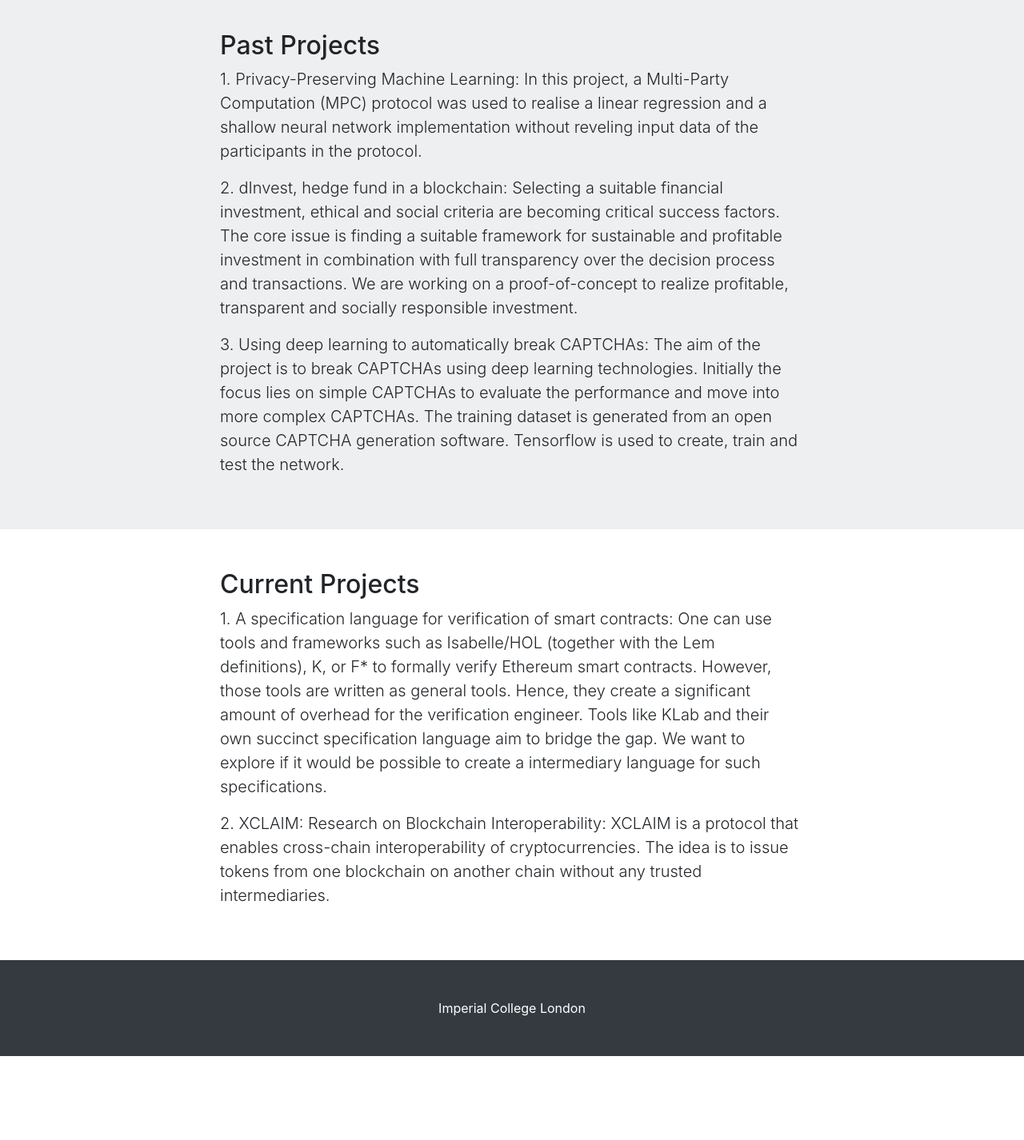
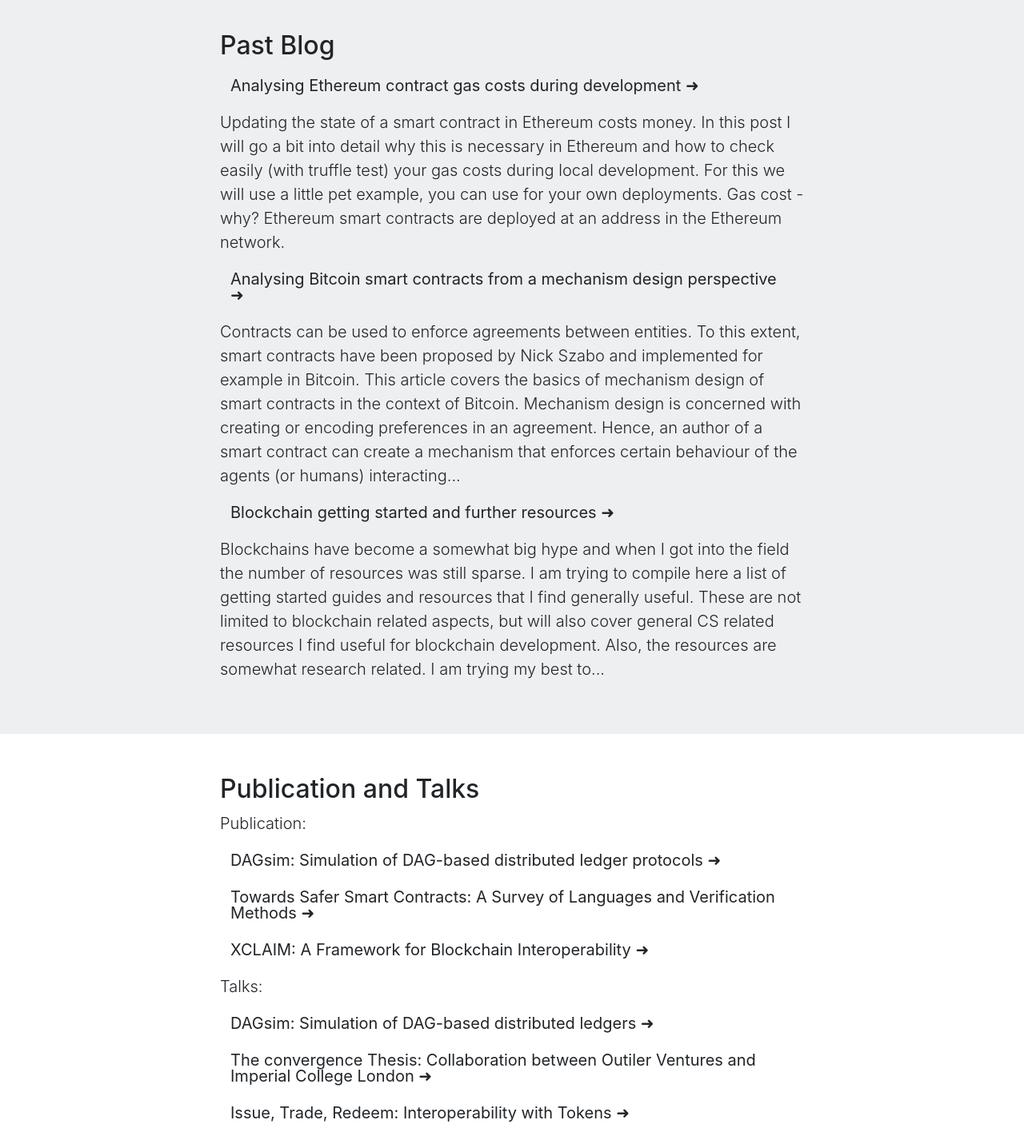
Before and after one commit to cottand/SmartContractsWebDev, a plain HTML site: page aboutDominik.html in a window 1280 px wide. Shown: the part 800-2226 px from the top of the page at 80% size. Before the commit the page ends 2121 px from the top, so only its background shows below. Drawn offline with Linux system fonts and the light colour scheme.

Commit message:
change about Dominik

```diff
--- a/aboutDominik.html
+++ b/aboutDominik.html
@@ -70,7 +70,7 @@
     <div class="container">
         <div class="row">
             <div class="col-lg-8 mx-auto">
-                <h2>About this page</h2>
+                <h2>Biography</h2>
                 <p class="lead">Dominik is a research assistant at the Centre for Cryptocurrency Research and Engineering at the Imperial College London.
                   He is working on his PhD degree to bring multi-agent systems onto a distributed ledger.
                   Also, he coordinates research activities with Outlier Ventures to advance the current state of blockchain and distributed ledger technologies with other technologies such as deep learning, IoT, identity management, and bots.
@@ -90,23 +90,34 @@
     <div class="container">
         <div class="row">
             <div class="col-lg-8 mx-auto">
-                <h2>Past Projects</h2>
-                <p class="lead">1. Privacy-Preserving Machine Learning:
-                  In this project, a Multi-Party Computation (MPC) protocol was used to realise a linear regression and
-                   a shallow neural network implementation without reveling input data of the participants in the protocol.
-                  </p>
+                <h2>Past Blog</h2>
+                <p class="lead">
+                  <p href="https://dominikharz.me/blockchain/2018/11/06/analysing-ethereum-gas-cost.html"
+                   class="navbar-toggler">Analysing Ethereum contract gas costs during development ➜</p>
                   <p class="lead">
-                  2. dInvest, hedge fund in a blockchain:
-                  Selecting a suitable financial investment, ethical and social criteria are becoming critical success factors.
-                  The core issue is finding a suitable framework for sustainable and profitable investment in combination with full transparency over the decision process and transactions.
-                  We are working on a proof-of-concept to realize profitable, transparent and socially responsible investment.
-                  </p>
+                  Updating the state of a smart contract in Ethereum costs money.
+                  In this post I will go a bit into detail why this is necessary in Ethereum and how to check easily (with truffle test) your gas costs during local development.
+                  For this we will use a little pet example, you can use for your own deployments. Gas cost - why?
+                  Ethereum smart contracts are deployed at an address in the Ethereum network.  </p>
+
                   <p class="lead">
-                  3. Using deep learning to automatically break CAPTCHAs:
-                  The aim of the project is to break CAPTCHAs using deep learning technologies.
-                  Initially the focus lies on simple CAPTCHAs to evaluate the performance and move into more complex CAPTCHAs.
-                  The training dataset is generated from an open source CAPTCHA generation software.
-                  Tensorflow is used to create, train and test the network.</p>
+                    <p href="https://dominikharz.me/blockchain/2018/09/12/mechanism-design.html"
+                     class="navbar-toggler">Analysing Bitcoin smart contracts from a mechanism design perspective ➜</p>
+                  <p class="lead">
+                  Contracts can be used to enforce agreements between entities.
+                  To this extent, smart contracts have been proposed by Nick Szabo and implemented for example in Bitcoin.
+                  This article covers the basics of mechanism design of smart contracts in the context of Bitcoin.
+                  Mechanism design is concerned with creating or encoding preferences in an agreement.
+                  Hence, an author of a smart contract can create a mechanism that enforces certain behaviour of the agents (or humans) interacting...</p>
+
+                  <p class="lead">
+                    <p href="https://dominikharz.me/blockchain/2017/10/18/blockchain-getting-started.html"
+                     class="navbar-toggler">Blockchain getting started and further resources ➜</p>
+                  <p class="lead">
+                    Blockchains have become a somewhat big hype and when I got into the field the number of resources was still sparse.
+                    I am trying to compile here a list of getting started guides and resources that I find generally useful.
+                    These are not limited to blockchain related aspects, but will also cover general CS related resources I find useful for blockchain development.
+                    Also, the resources are somewhat research related. I am trying my best to...</p>
             </div>
         </div>
     </div>
@@ -116,17 +127,38 @@
     <div class="container">
         <div class="row">
             <div class="col-lg-8 mx-auto">
-                <h2>Current Projects</h2>
-                <p class="lead">1. A specification language for verification of smart contracts:
-                  One can use tools and frameworks such as Isabelle/HOL (together with the Lem definitions), K, or F* to formally verify Ethereum smart contracts.
-                  However, those tools are written as general tools. Hence, they create a significant amount of overhead for the verification engineer.
-                  Tools like KLab and their own succinct specification language aim to bridge the gap.
-                  We want to explore if it would be possible to create a intermediary language for such specifications.
-                  </p>
-                  <p class="lead">
-                  2. XCLAIM: Research on Blockchain Interoperability:
-                  XCLAIM is a protocol that enables cross-chain interoperability of cryptocurrencies.
-                  The idea is to issue tokens from one blockchain on another chain without any trusted intermediaries. </p>
+                <h2>Publication and Talks</h2>
+                <p class="lead">
+                Publication:</p>
+
+                <p class="lead">
+                  <p href="https://eprint.iacr.org/2018/1062.pdf"
+                   class="navbar-toggler">DAGsim: Simulation of DAG-based distributed ledger protocols ➜</p>
+
+                <p class="lead">
+                  <p href="https://arxiv.org/pdf/1809.09805.pdf"
+                  class="navbar-toggler">Towards Safer Smart Contracts: A Survey of Languages and Verification Methods ➜</p>
+
+              <p class="lead">
+                 <p href="https://eprint.iacr.org/2018/643"
+                 class="navbar-toggler">XCLAIM: A Framework for Blockchain Interoperability ➜</p>
+
+
+              <p class="lead">
+              Talks:</p>
+
+              <p class="lead">
+                <p href="https://docs.google.com/presentation/d/1r0wDaRbqiC19sZjN9gmpILmcgw8d8M_Agqu0tO_onoc/edit#slide=id.p"
+                 class="navbar-toggler">DAGsim: Simulation of DAG-based distributed ledgers ➜</p>
+
+              <p class="lead">
+                <p href="https://drive.google.com/file/d/1wDEobtI9SXuRCPS_e47rF70DrqBqhhIE/view"
+                 class="navbar-toggler">The convergence Thesis: Collaboration between Outiler Ventures and Imperial College London ➜</p>
+
+              <p class="lead">
+                <p href="https://www.youtube.com/watch?v=FI9cwksTrQs&feature=youtu.be&t=6429"
+                 class="navbar-toggler">Issue, Trade, Redeem: Interoperability with Tokens ➜</p>
+
             </div>
         </div>
     </div>
```
